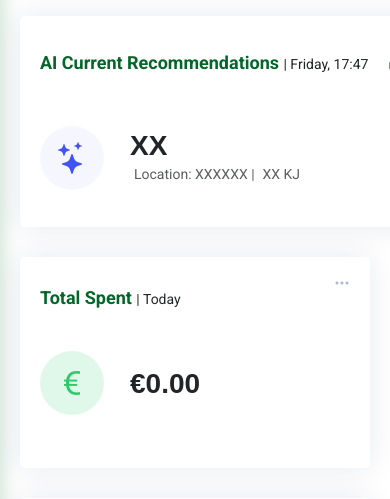
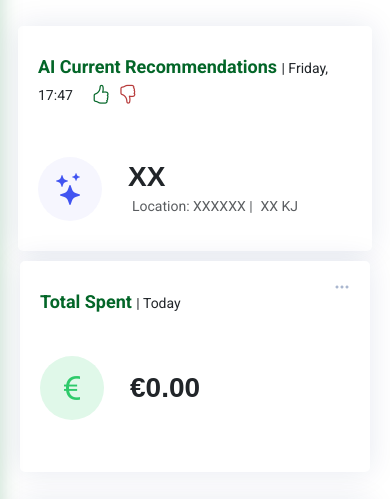
Before and after one commit to AFLucas-UOM/Byte-Bite-AI, a Flask app: template templates/dashboard.html in a window 390 px wide; the page is wider, and only the part inside the window is pictured. Shown: the part 135-634 px from the top of that part. Run offline with Flask 3, Linux system fonts and the light colour scheme; the template is opened without the code that fills it, so the values that code supplies are empty; some libraries are stand-ins or nearby versions.

Commit message:
enhance responsive styles for sales card and dashboard layout

```diff
--- a/assets2/css/style.css
+++ b/assets2/css/style.css
@@ -625,6 +625,45 @@ h6 {
   background: #e0f8e9;
 }
 
+.card.info-card.sales-card {
+  min-width: 625px;
+}
+
+/* Responsive styles for smaller screens */
+
+/* Medium screens (below 992px) */
+@media (max-width: 991px) {
+  .col-xxl-8.col-md-6 {
+    min-width: 550px !important; /* Adjust width for medium screens */
+  }
+  .card.info-card.sales-card {
+    min-width: 525px !important;
+  }
+}
+
+/* Small screens (below 768px) */
+@media (max-width: 767px) {
+  .col-xxl-8.col-md-6 {
+    min-width: 450px !important;
+    padding: 10px !important; /* Add padding to fit smaller screens */
+  }
+  .card.info-card.sales-card {
+    min-width: 425px !important;
+  }
+}
+
+/* Extra small screens (below 576px) */
+@media (max-width: 575px) {
+  .col-xxl-8.col-md-6 {
+    min-width: 100% !important; /* Allow the column to take the full width */
+  }
+  .card.info-card.sales-card {
+    min-width: 90% !important; /* Slight margin for small screens */
+    margin: 0 auto; /* Center the card */
+  }
+}
+
+
 /*--------------------------------------------------------------
 # Recent Activities
 --------------------------------------------------------------*/
--- a/templates/dashboard.html
+++ b/templates/dashboard.html
@@ -175,8 +175,8 @@
       <div class="col-lg-8">
         <div class="row">
         <!-- Current Recommendations Card -->
-        <div class="col-xxl-8 col-md-6" style="min-width: 500px;">
-          <div class="card info-card sales-card">
+        <div class="col-xxl-8 col-md-6" style="min-width: 650px;">
+          <div class="card info-card sales-card" style="min-width: 625px;">
             <div class="card-body position-relative">
               <h5 class="card-title">
                 AI Current Recommendations <span id="current-time">|</span>
```
